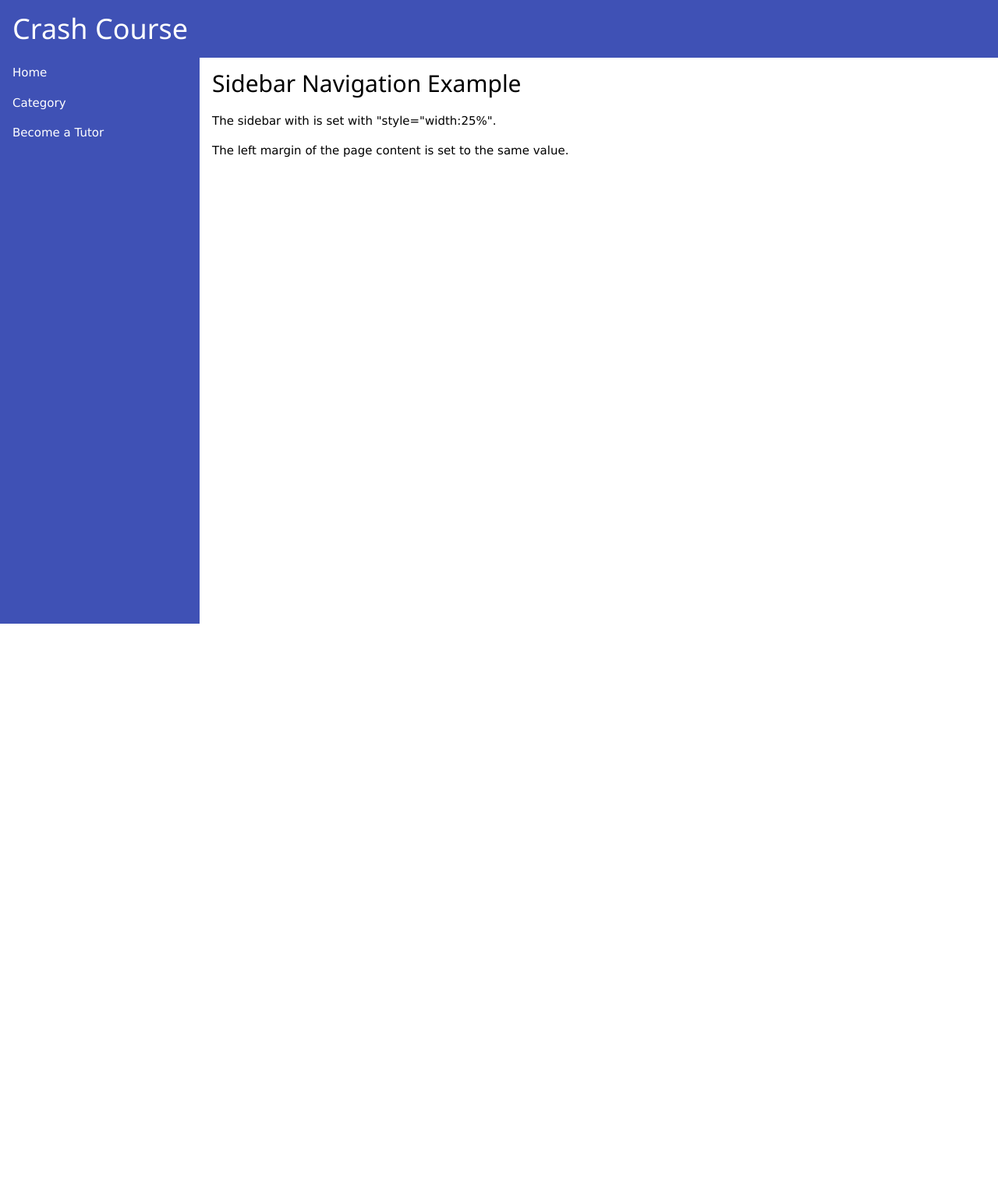
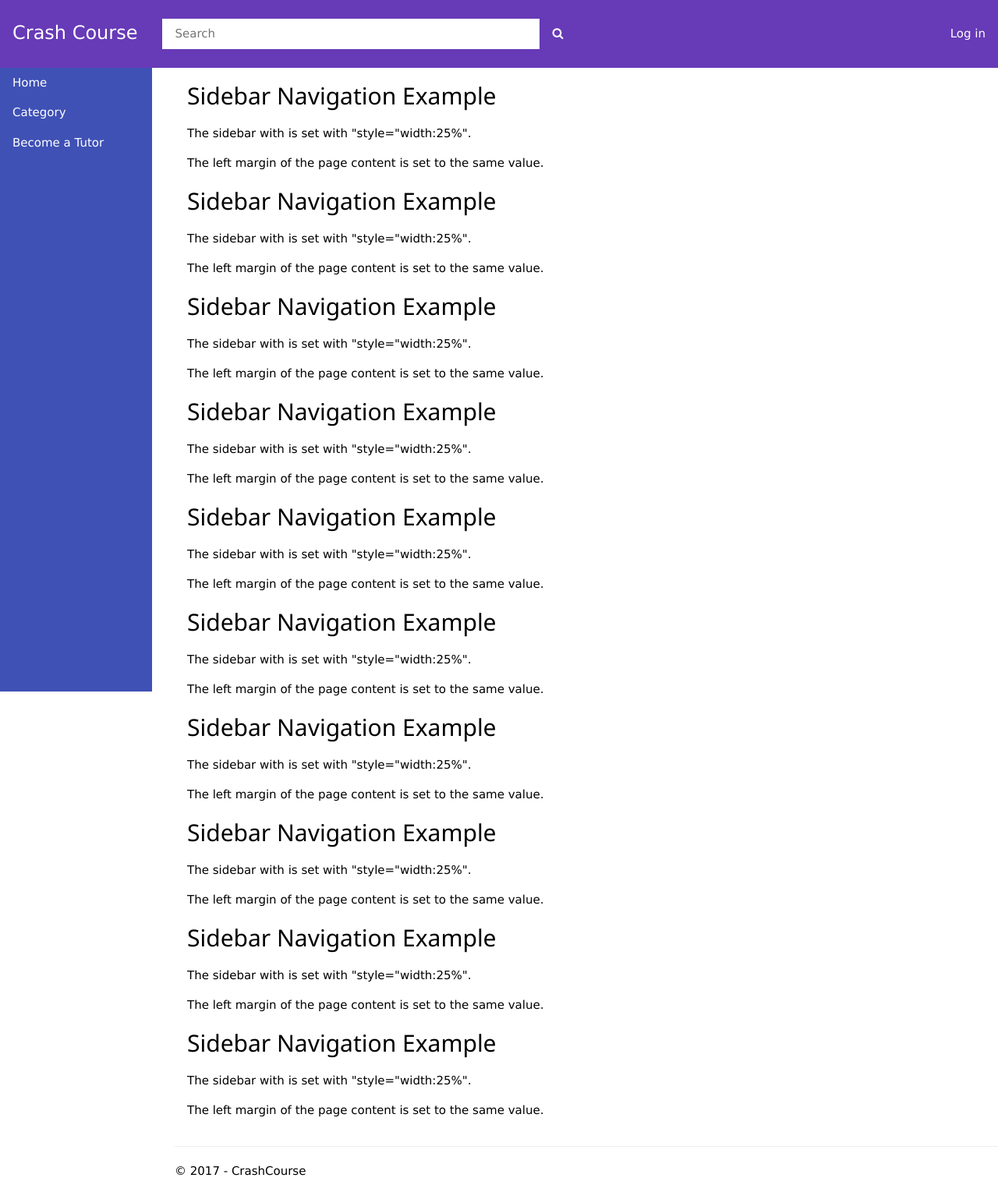
Before and after one commit to pul-s4r/Crash-Course, a Flask app: page / in a window 1280 px wide. Shown: the whole page at 78% size. Before the commit the page ends 800 px from the top, so only its background shows below. Run offline with Flask 2, Linux system fonts and the light colour scheme.

Commit message:
Added more CSS to base template

```diff
--- a/dev/templates/base.html
+++ b/dev/templates/base.html
@@ -3,29 +3,73 @@
 
 <head>
     <meta charset="utf-8">
-    <title> CrashCourse - {{ title }}</title>
+    <title> CrashCourse - {{ title }} </title>
     <meta name="viewport" content="width=device-width, initial-scale=1">
     <link rel="stylesheet" href="/static/layouts/w3.css">
+    <link rel="stylesheet" href="https://cdnjs.cloudflare.com/ajax/libs/font-awesome/4.7.0/css/font-awesome.min.css">
 </head>
 
 <body>
-    <!-- Sidebar -->
-    <div class="w3-container w3-indigo">
-        <h1>Crash Course</h1>
+    <div class="w3-top">
+        <!-- Header -->
+        <div class="w3-bar w3-deep-purple w3-padding-16">
+            <a href="#" class="w3-bar-item w3-button w3-xlarge">Crash Course</a>
+            <div class="w3-bar-item" style="width:500px">
+                <input class="w3-input w3-bar-item" type="search" placeholder="Search" style="width:500px">
+            </div>
+            <a href="#" class="w3-bar-item w3-button w3-padding-16">
+                <i class="fa fa-search"></i>
+            </a>
+            <a href="#" class="w3-bar-item w3-button w3-right w3-padding-16">Log in</a>
+        </div>
+        <!-- Sidebar -->
+        <div class="w3-sidebar w3-indigo w3-bar-block" style="width:15.2%">
+            <a href="#" class="w3-bar-item w3-button">Home</a>
+            <a href="#" class="w3-bar-item w3-button">Category</a>
+            <a href="#" class="w3-bar-item w3-button">Become a Tutor</a>
+        </div>
     </div>
-    <div class="w3-sidebar w3-indigo w3-bar-block" style="width:20%">
-        <a href="#" class="w3-bar-item w3-button">Home</a>
-        <a href="#" class="w3-bar-item w3-button">Category</a>
-        <a href="#" class="w3-bar-item w3-button">Become a Tutor</a>
-    </div>
+    <br><br><br><br>
     <!-- Page Content -->
-    <div style="margin-left:20%">
+    <div style="margin-left:17.5%">
         <div class="w3-container">
+            {% block content%} {% endblock %}
+            <h2>Sidebar Navigation Example</h2>
+            <p>The sidebar with is set with "style="width:25%".</p>
+            <p>The left margin of the page content is set to the same value.</p>
+            <h2>Sidebar Navigation Example</h2>
+            <p>The sidebar with is set with "style="width:25%".</p>
+            <p>The left margin of the page content is set to the same value.</p>
+            <h2>Sidebar Navigation Example</h2>
+            <p>The sidebar with is set with "style="width:25%".</p>
+            <p>The left margin of the page content is set to the same value.</p>
+            <h2>Sidebar Navigation Example</h2>
+            <p>The sidebar with is set with "style="width:25%".</p>
+            <p>The left margin of the page content is set to the same value.</p>
+            <h2>Sidebar Navigation Example</h2>
+            <p>The sidebar with is set with "style="width:25%".</p>
+            <p>The left margin of the page content is set to the same value.</p>
+            <h2>Sidebar Navigation Example</h2>
+            <p>The sidebar with is set with "style="width:25%".</p>
+            <p>The left margin of the page content is set to the same value.</p>
+            <h2>Sidebar Navigation Example</h2>
+            <p>The sidebar with is set with "style="width:25%".</p>
+            <p>The left margin of the page content is set to the same value.</p>
+            <h2>Sidebar Navigation Example</h2>
+            <p>The sidebar with is set with "style="width:25%".</p>
+            <p>The left margin of the page content is set to the same value.</p>
+            <h2>Sidebar Navigation Example</h2>
+            <p>The sidebar with is set with "style="width:25%".</p>
+            <p>The left margin of the page content is set to the same value.</p>
             <h2>Sidebar Navigation Example</h2>
             <p>The sidebar with is set with "style="width:25%".</p>
             <p>The left margin of the page content is set to the same value.</p>
         </div>
-
+        <!-- Footer -->
+        <hr />
+        <footer>
+            <p>&copy; {{ year }} - CrashCourse</p>
+        </footer>
     </div>
 
 </body>
--- a/dev/views.py
+++ b/dev/views.py
@@ -1,4 +1,5 @@
 from flask import render_template
+from datetime import datetime
 from dev.server import app
 
 @app.route('/')
@@ -7,5 +8,6 @@ def home():
     """Renders the home page."""
     return render_template(
         "index.html",
-        title = "Home"
+        title = "Home",
+        year = datetime.now().year
     )
```
